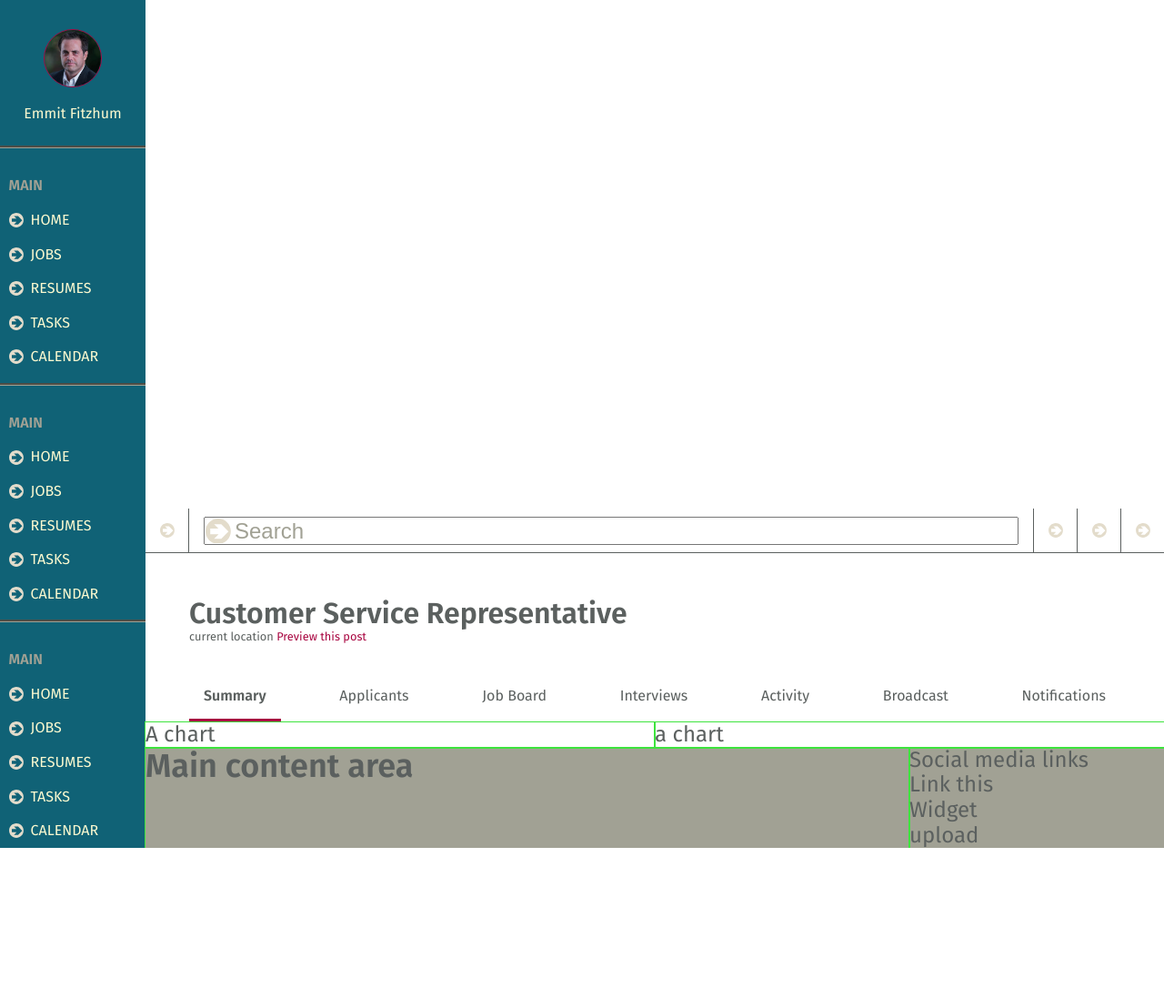
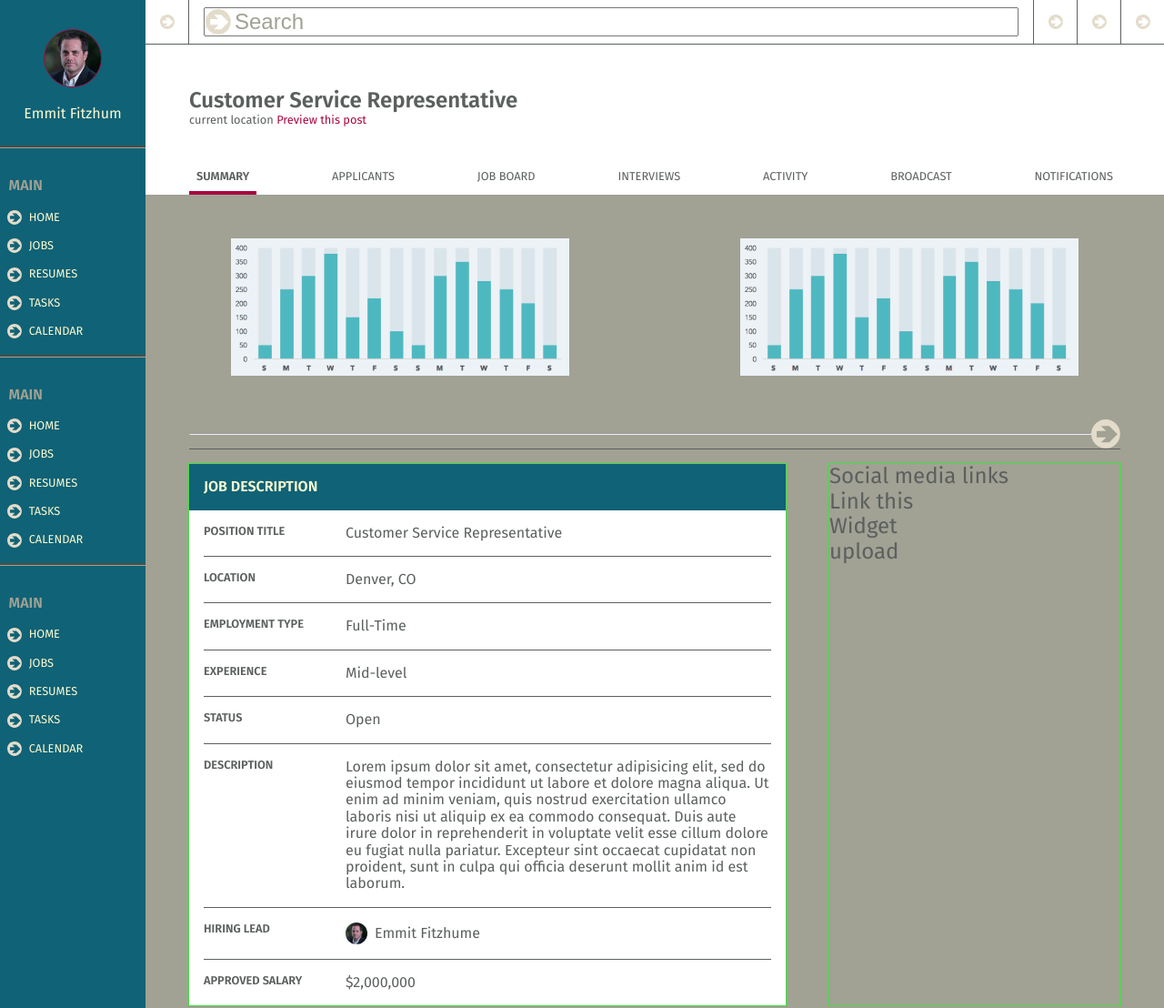
Before and after one commit to alexbanister/ab-comp-challenge-3, a plain HTML site: page index.html in a window 1280 px wide. Shown: the top 1108 px of the page at 91% size. Before the commit the page ends 932 px from the top, so only its background shows below. Drawn offline with Linux system fonts and the light colour scheme.

Commit message:
add content FPO and styles

```diff
--- a/index.html
+++ b/index.html
@@ -123,12 +123,56 @@
   </header>
 
   <section class="charts">
-    <article class="left-chart">A chart</article>
-    <article class="right-chart">a chart</article>
+    <article class="left-chart">
+      <img src="images/graph.png" width="80%" alt="">
+    </article>
+    <article class="right-chart">
+      <img src="images/graph.png" width="80%" alt="">
+    </article>
+    <div class="chart-collapse">
+      <hr width="100%">
+      <img src="images/arrow.svg" width="80%" alt="">
+    </div>
   </section>
   <section class="main-area">
     <article class="main-content">
-      <h2>Main content area</h2>
+      <h2>Job Description</h2>
+      <ul>
+        <li>
+          <h6>Position Title</h6>
+          <p>Customer Service Representative</p>
+        </li>
+        <li>
+          <h6>Location</h6>
+          <p>Denver, CO</p>
+        </li>
+        <li>
+          <h6>Employment type</h6>
+          <p>Full-Time</p>
+        </li>
+        <li>
+          <h6>Experience</h6>
+          <p>Mid-level</p>
+        </li>
+        <li>
+          <h6>Status</h6>
+          <p>Open</p>
+        </li>
+        <li>
+          <h6>Description</h6>
+          <p>Lorem ipsum dolor sit amet, consectetur adipisicing elit, sed do eiusmod tempor incididunt ut labore et dolore magna aliqua. Ut enim ad minim veniam, quis nostrud exercitation ullamco laboris nisi ut aliquip ex ea commodo consequat. Duis aute irure dolor in reprehenderit in voluptate velit esse cillum dolore eu fugiat nulla pariatur. Excepteur sint occaecat cupidatat non proident, sunt in culpa qui officia deserunt mollit anim id est laborum.</p>
+        </li>
+        <li>
+          <h6>Hiring Lead</h6>
+          <p><img src="images/headshot.jpg" alt="">
+          Emmit Fitzhume</p>
+        </li>
+        <li>
+          <h6>Approved Salary</h6>
+          <p>$2,000,000</p>
+        </li>
+      </ul>
+
     </article>
     <section class="content-sidebar">
       <article class="social-media">
--- a/style.css
+++ b/style.css
@@ -15,12 +15,12 @@
 }
 body {
   font-size: 1.5em;
+  height: 100vh;
   color: var(--dark-grey);
   display: grid;
   grid-template-columns: 10rem auto;
   grid-template-rows: auto;
   grid-template-areas: "left top" "left bottom";
-  align-content: start;
 }
 a, a:visited {
   color: var(--secondary-color);
@@ -36,6 +36,21 @@ aside {
   color: var(--bg-color);
   background-color: var(--main-color);
 }
+header {
+  grid-area: top;
+}
+h1 {
+  font-size: 1.5rem;
+  margin: 0;
+}
+h2 {
+  margin: 0;
+  padding: 1rem;
+  background-color: var(--main-color);
+  color: var(--bg-color);
+  font-size: 1rem;
+  text-transform: uppercase;
+}
 h4 {
   color: var(--light-grey);
   text-transform: uppercase;
@@ -43,28 +58,32 @@ h4 {
   margin-top: .6em;
   border-top: 3px groove var(--light-grey);
 }
-header {
-  grid-area: top;
+h6 {
+  color: var(--dark-grey);
+  font-size: .8rem;
+  text-transform: uppercase;
+  font-weight: 600;
+  display: inline-block;
+  width: 25%;
 }
-h1 {
-  font-size: 2rem;
-  margin: 0;
+ul {
+  list-style-type: none;
 }
 main {
   grid-area: bottom;
-  align-self: start;
 }
 nav {
   padding: 0 3rem;
-  font-size: 1rem;
+  font-size: .8rem;
   display: flex;
   justify-content: space-between;
   align-items: center;
 }
 nav a {
-  padding: 1rem;
+  padding: .5rem;
   padding-top: 0;
   color: var(--dark-grey);
+  text-transform: uppercase;
   border-bottom: 4px solid white;
 }
 nav a:hover {
@@ -90,6 +109,7 @@ nav .active {
   transition: all 300ms ease;
   display: flex;
   align-items: center;
+  font-size: .8rem;
 }
 .aside-nav li:hover {
   background-color: var(--secondary-color);
@@ -168,26 +188,61 @@ nav .active {
   width: 100%;
   display: flex;
   flex-wrap: wrap;
-  outline: 1px solid var(--debugging-color);
+  background-color: var(--light-grey);
 }
 .left-chart, .right-chart {
   width: 50%;
-  display: inline-block;
-  outline: 1px solid var(--debugging-color);
+  display: flex;
+  align-items: center;
+  justify-content: center;
+  padding: 3rem;
+}
+.chart-collapse {
+  width: 100%;
+  display: flex;
+  align-items: center;
+  justify-content: center;
+  margin: 0 3rem -2rem 3rem;
+  border-bottom: 1px solid var(--dark-grey);
+}
+.chart-collapse img {
+  width: 2rem;
+  padding-bottom: -1rem;
 }
 .main-area {
-  width: 100%;
-  display: flex;
-  flex-wrap: wrap;
+  display: grid;
+  grid-template-columns: auto 20rem;
+  grid-template-areas: "main side";
+  grid-column-gap: 3rem;
+  padding: 3rem;
   background-color: var(--light-grey);
 }
 .main-content {
-  width: 75%;
-  display: inline-block;
+  grid-area: main;
+  background-color: white;
   outline: 1px solid var(--debugging-color);
 }
+.main-content li {
+  margin: 0 1rem;
+  padding: 1rem 0;
+  font-size: 1rem;
+  display: flex;
+  border-bottom: 1px solid var(--medium-grey);
+}
+.main-content li:last-child {
+  border-bottom: 0px;
+}
+.main-content li p {
+  width: 75%;
+  display: flex;
+  align-items: center;
+}
+.main-content li img {
+  height: 1.5em;
+  margin-right: .5rem;
+  border-radius: 50%;
+}
 .content-sidebar {
-  width: 25%;
-  display: inline-block;
+  grid-area: side;
   outline: 1px solid var(--debugging-color);
 }
```
